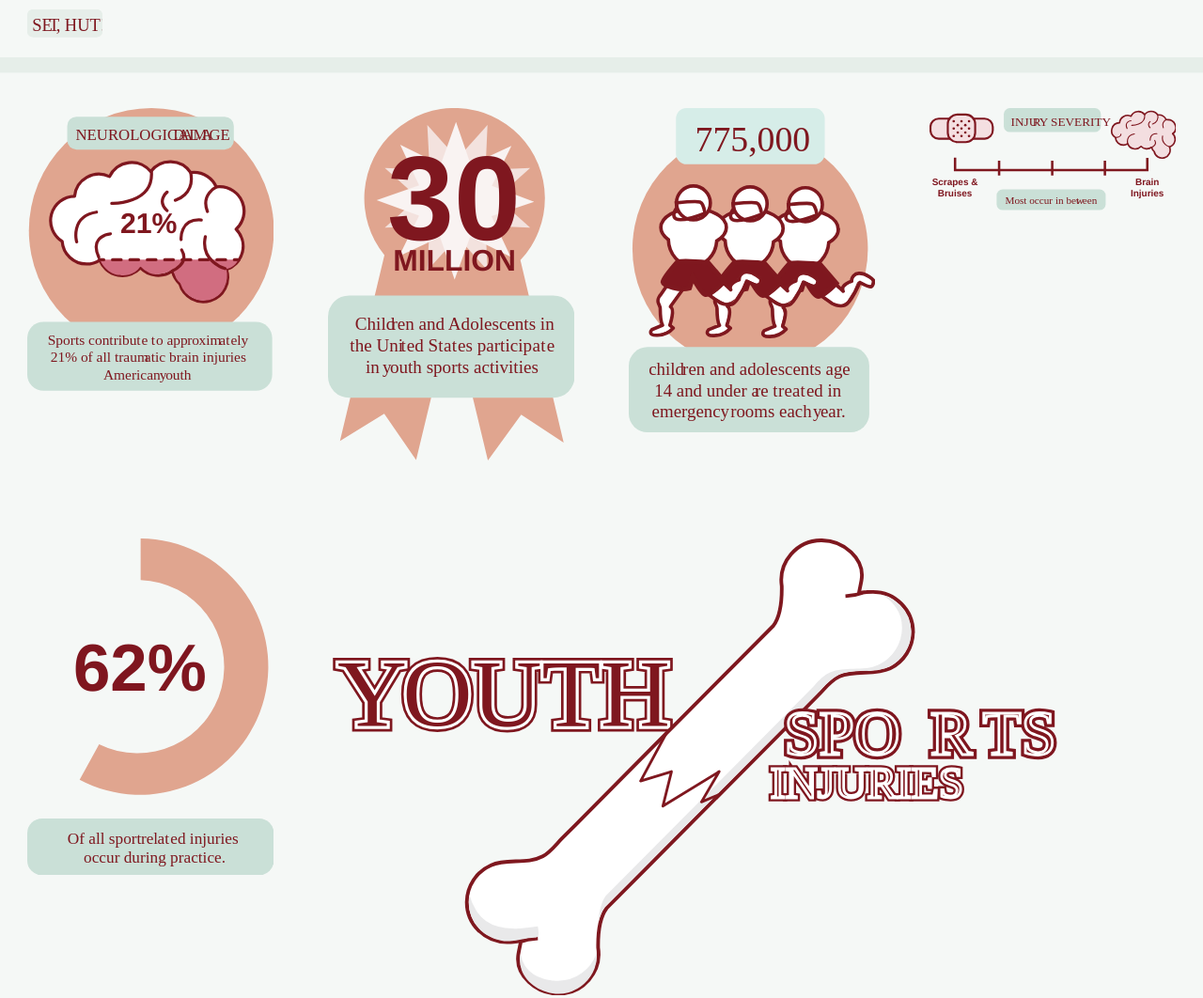
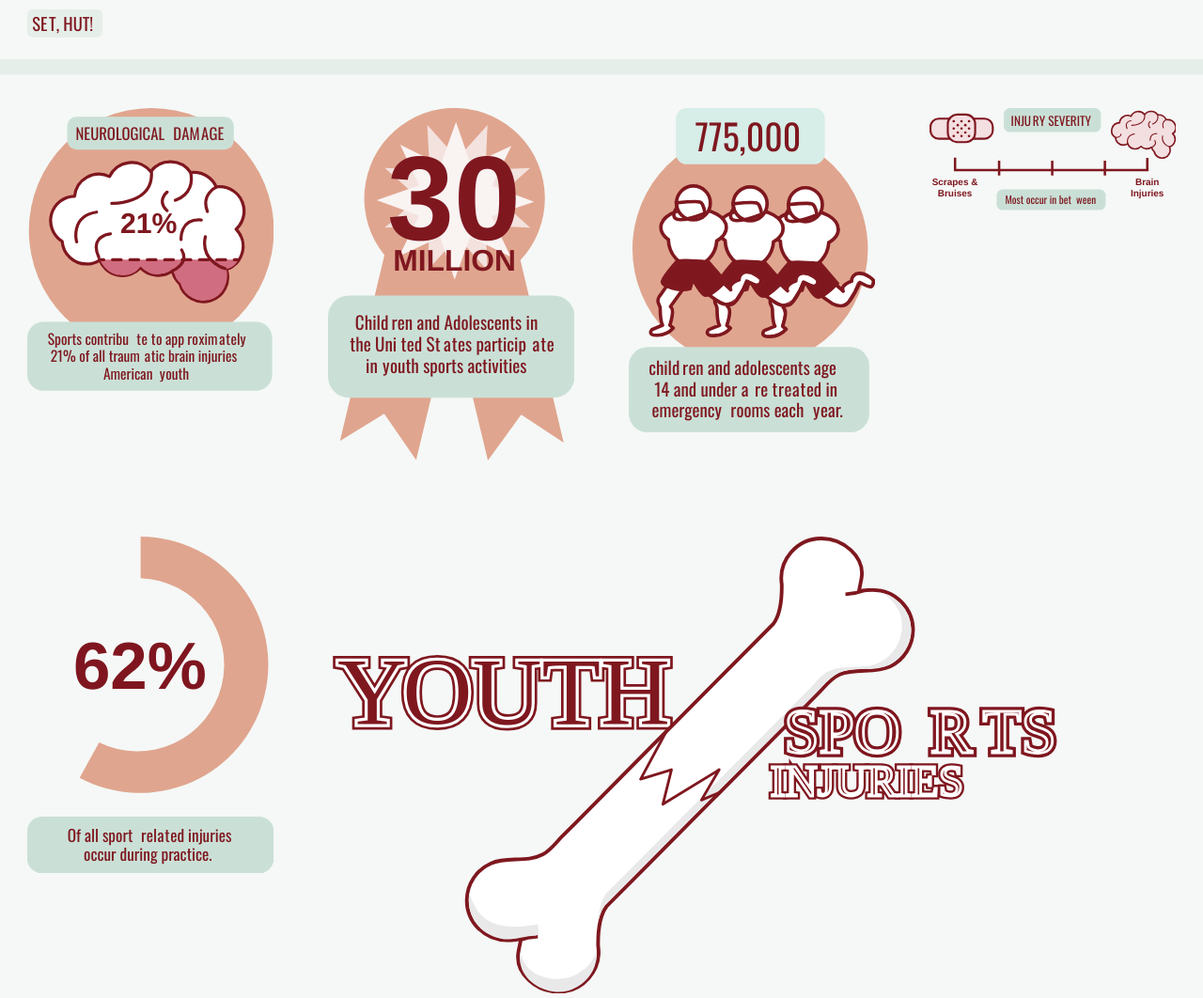
Before and after one commit to B2G7M/responsive-infographic, a plain HTML site: page index.html in a window 1280 px wide. Shown: the whole page at 94% size. Drawn offline with nearby package versions, Linux system fonts and the light colour scheme.

Commit message:
oswald to html

```diff
--- a/index.html
+++ b/index.html
@@ -10,6 +10,8 @@
   <title>Youth Sports Injuries</title>
   <meta name="viewport" content="width=device-width,initial-scale=1">
   <link href="css/main.css" rel="stylesheet">
+
+  <link href='https://fonts.googleapis.com/css?family=Oswald:400,700,300' rel='stylesheet' type='text/css'>
 </head>
 <body>
 
```
